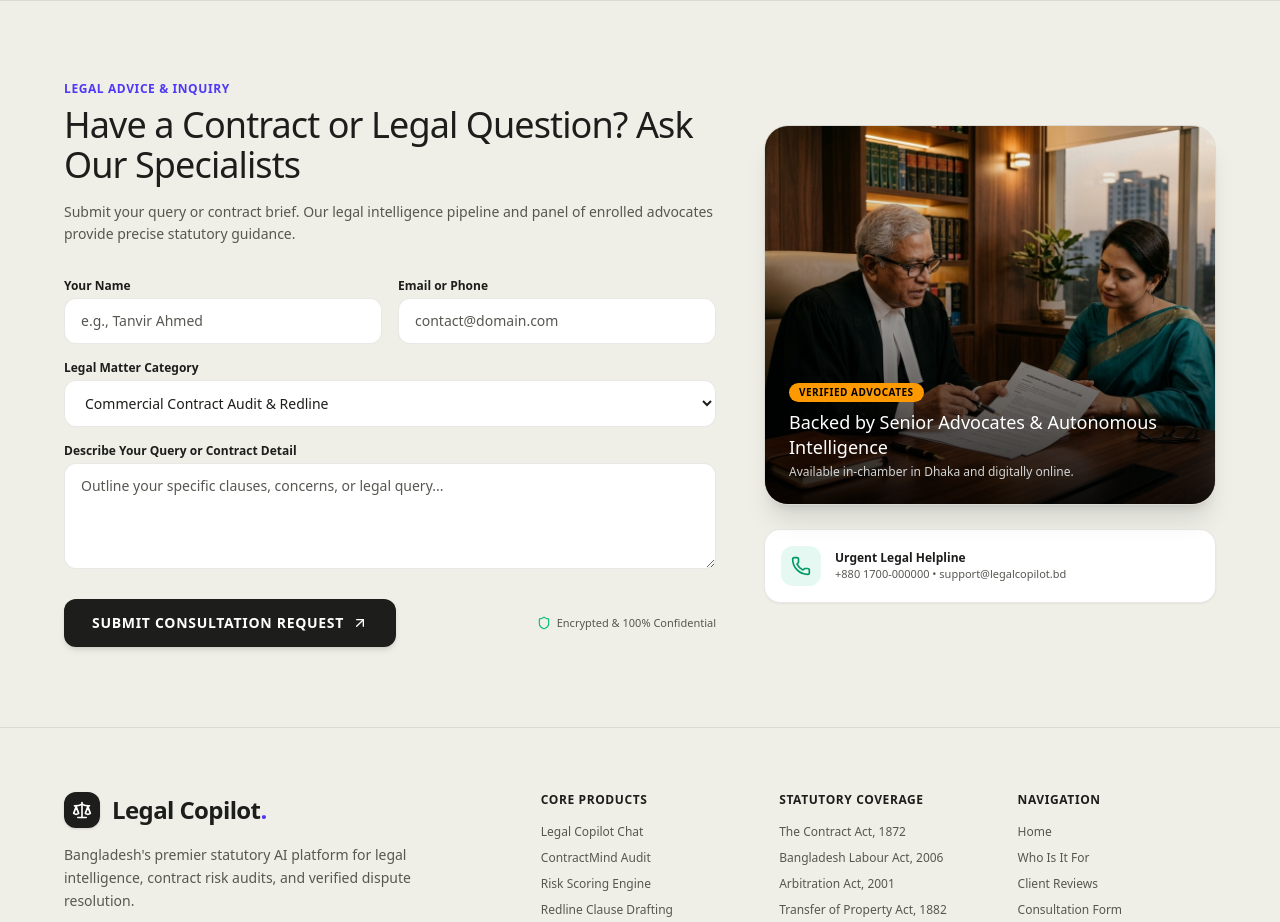
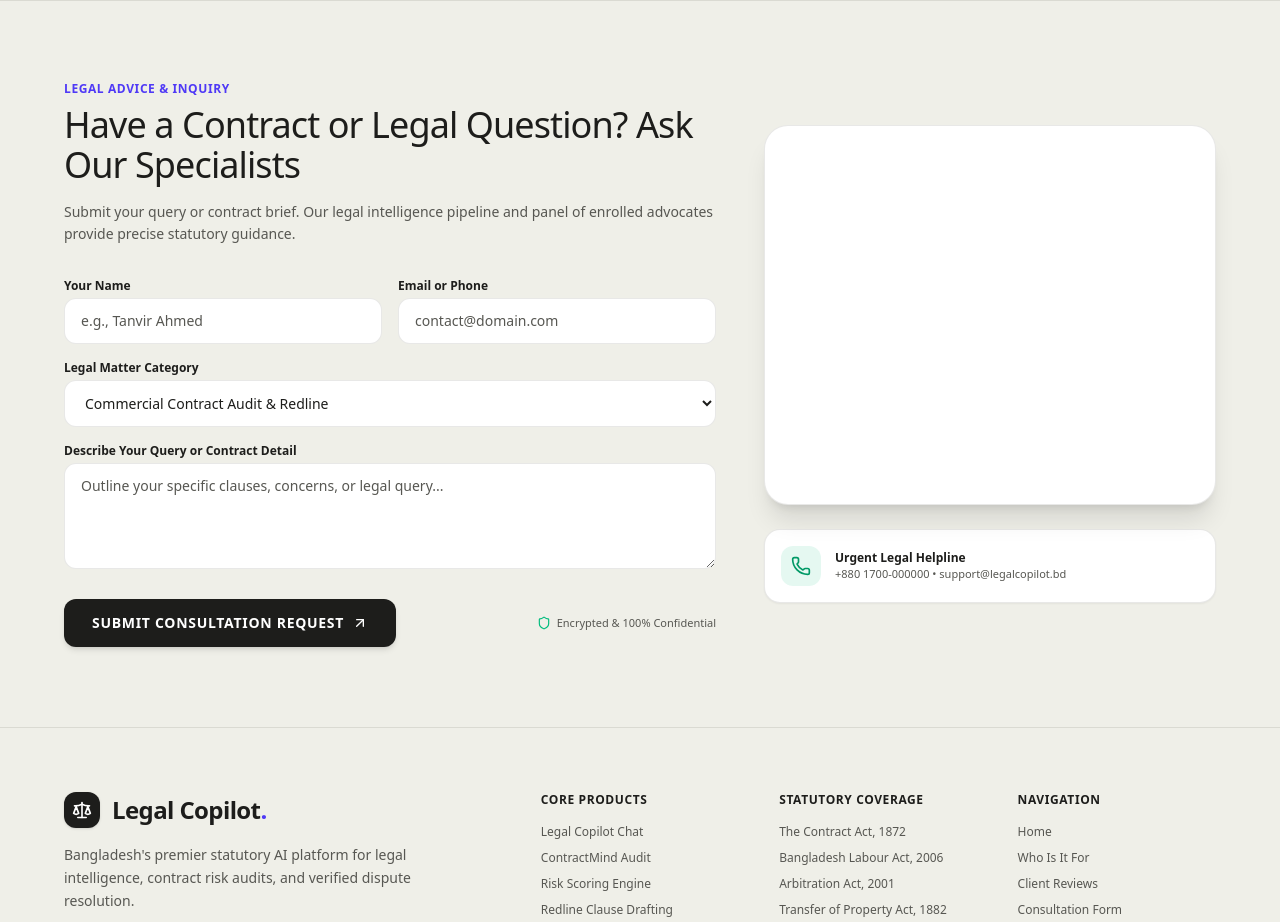
Before and after one commit to mahmudulhasantasin/Outliers, a Next.js app in the folder frontend/: page / in a window 1280 px wide. Shown: the part 3480-4402 px from the top of the page. Built offline with nearby package versions, Linux system fonts and the light colour scheme; no server answers; a web font is replaced by a local one.

Commit message:
chore: remove Verified Advocates texts and image from consultation section

```diff
--- a/frontend/src/app/page.tsx
+++ b/frontend/src/app/page.tsx
@@ -1171,27 +1171,13 @@ export default function LandingAndAuthPage() {
                   </form>
                 </div>
 
-                {/* Right Visual Card */}
+                {/* Right Visual Card: Ready for new image */}
                 <div className="lg:col-span-5 flex flex-col gap-6">
-                  <div className={`relative w-full h-[320px] sm:h-[380px] rounded-3xl overflow-hidden border ${borderClass} shadow-xl group`}>
-                    <Image
-                      src="/consultation.jpg"
-                      alt="Lawyer and client discussing legal contract"
-                      fill
-                      className="object-cover group-hover:scale-105 transition-transform duration-700 ease-out"
-                    />
-                    <div className="absolute inset-0 bg-gradient-to-t from-black/85 via-black/30 to-transparent" />
-                    <div className="absolute bottom-6 left-6 right-6 text-white">
-                      <div className="inline-block px-2.5 py-0.5 rounded-full text-[10px] font-bold uppercase tracking-wider bg-amber-500 text-black mb-2">
-                        {isBn ? "চেম্বার ও এআই কনসাল্টেশন" : "Verified Advocates"}
-                      </div>
-                      <div className="text-base sm:text-lg font-serif font-medium leading-snug mb-1">
-                        {isBn ? "সুপ্রিম কোর্টের অ্যাডভোকেট প্যানেলের সরাসরি পর্যবেক্ষণ" : "Backed by Senior Advocates & Autonomous Intelligence"}
-                      </div>
-                      <div className="text-xs text-neutral-300">
-                        {isBn ? "ঢাকা চেম্বার ও ডিজিটাল পোর্টালের মাধ্যমে ২৪/৭ সেবা" : "Available in-chamber in Dhaka and digitally online."}
-                      </div>
-                    </div>
+                  <div
+                    id="consultation-image-slot"
+                    className={`relative w-full h-[320px] sm:h-[380px] rounded-3xl overflow-hidden border ${borderClass} shadow-xl flex items-center justify-center bg-[var(--bg-card)]`}
+                  >
+                    {/* New image container */}
                   </div>
 
                   <div className={`p-4 rounded-2xl bg-[var(--bg-card)] border ${borderClass} flex items-center gap-3.5 shadow-xs`}>
```
